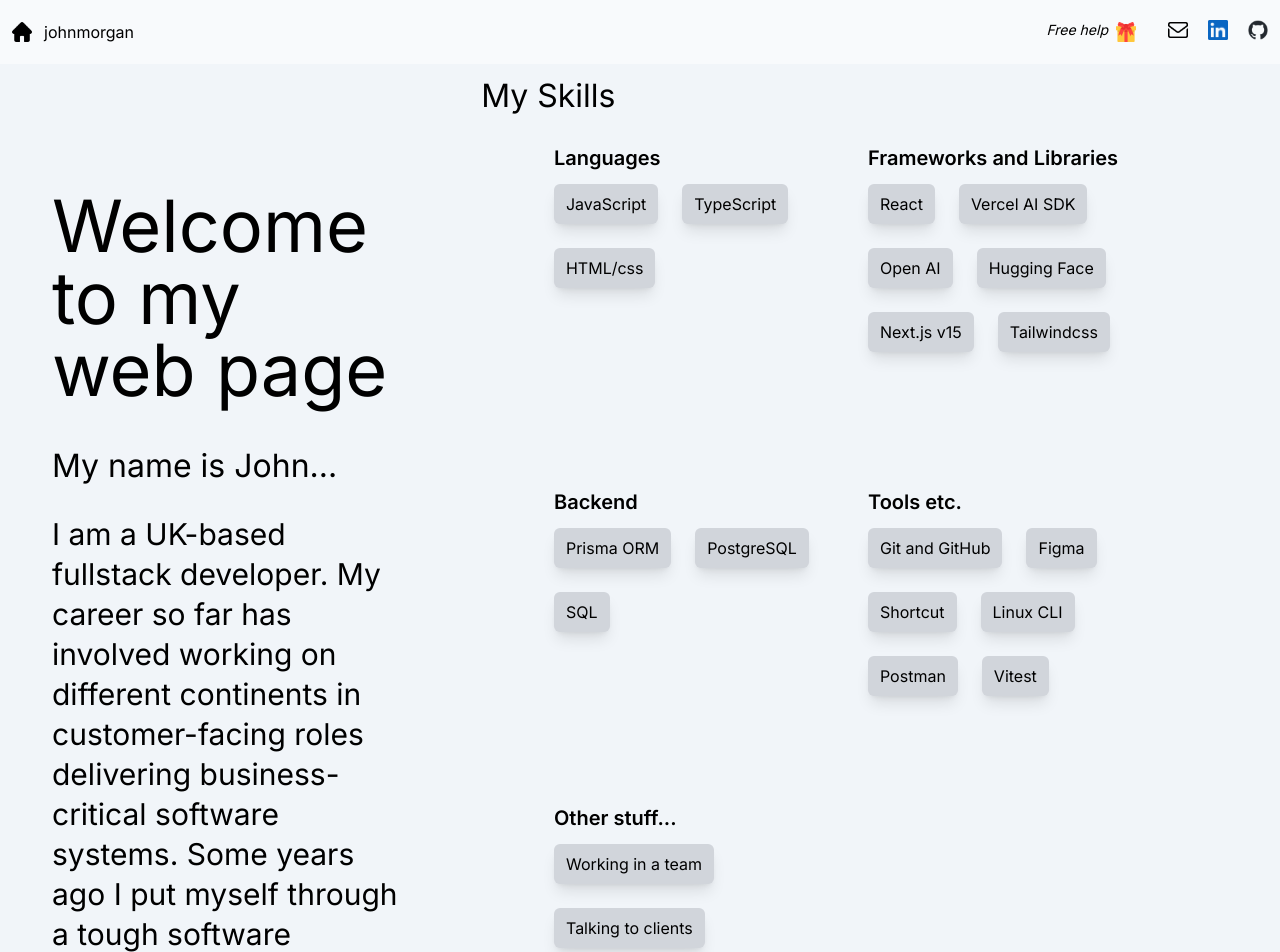
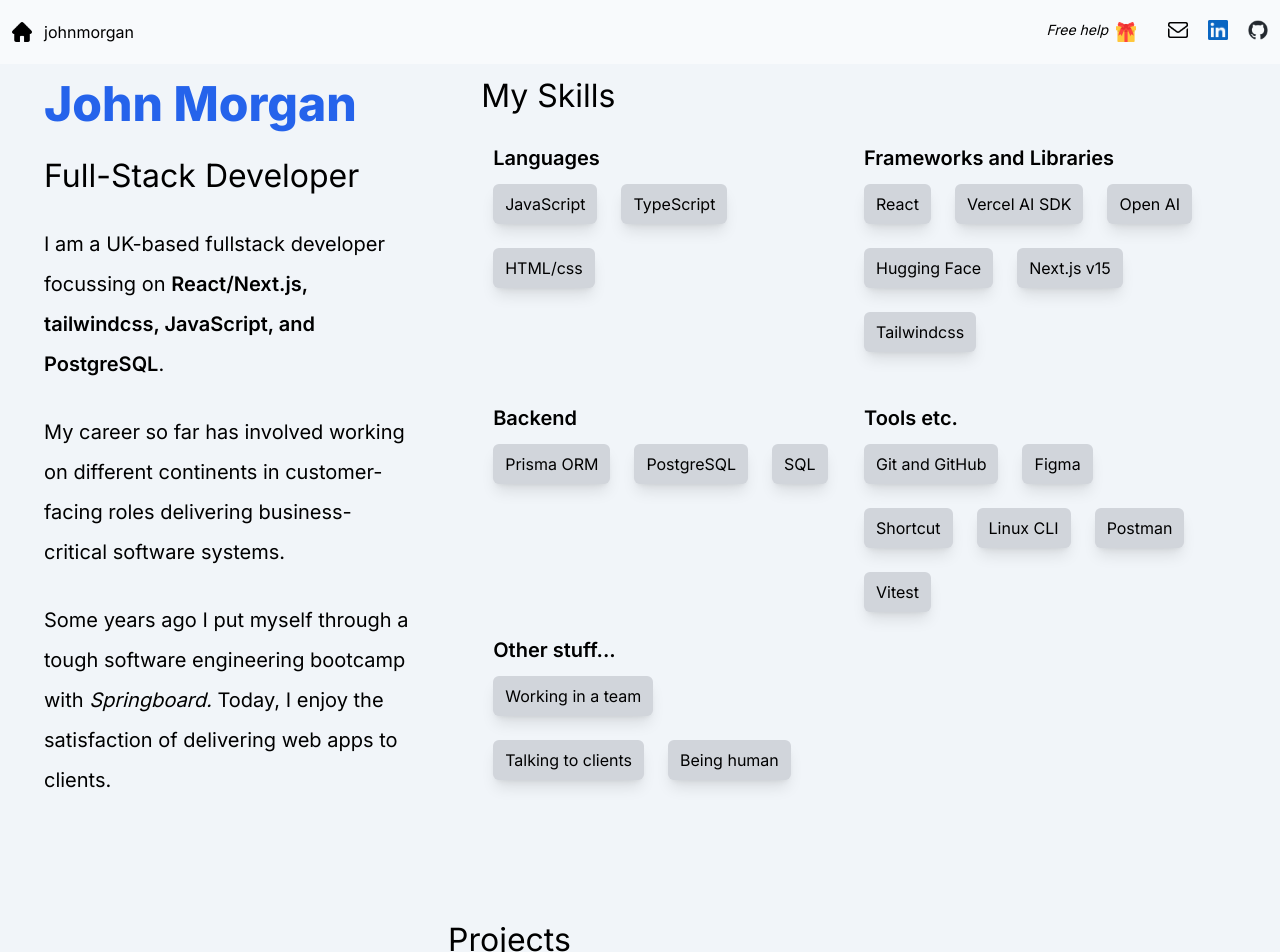
Before and after one commit to johnhm22/iamjohn, a Next.js app: page / in a window 1280 px wide. Shown: the top 952 px of the page. Built offline with nearby package versions, Linux system fonts and the light colour scheme.

Commit message:
Updates to reflect new two column design on landing page

```diff
--- a/app/components/Intro.tsx
+++ b/app/components/Intro.tsx
@@ -3,16 +3,29 @@ import React from "react";
 
 const Intro = () => {
   return (
-    <div className="w-11/12 h-[40rem] mx-auto md:min-h-screen flex items-center mb-11">
+    <div className="px-2 mx-auto flex mb-11 max-h-screen">
       <div className="flex flex-col">
-        <h1 className="text-4xl lg:text-7xl mb-11">Welcome to my web page</h1>
-        <div className="h-80 ">
-          <h2 className="heading">My name is John...</h2>
-          <p className="text-xl lg:text-3xl leading-8 lg:leading-10">
-            I am a UK-based fullstack developer. My career so far has involved
-            working on different continents in customer-facing roles delivering
-            business-critical software systems. Some years ago I put myself
-            through a tough software engineering bootcamp with{" "}
+        <h1 className="text-3xl lg:text-5xl mb-8 font-extrabold text-blue-600">
+          John Morgan
+        </h1>
+        <div className="">
+          <h2 className="heading">Full-Stack Developer</h2>
+          <div className="text-xl lg:text-xl leading-8 lg:leading-10">
+            <p className="mb-7">
+              I am a UK-based fullstack developer focussing on{" "}
+              <span className="font-semibold">
+                React/Next.js, tailwindcss, JavaScript, and PostgreSQL
+              </span>
+              .
+            </p>
+            <p className="mb-7">
+              My career so far has involved working on different continents in
+              customer-facing roles delivering business-critical software
+              systems.
+            </p>
+            <p>
+              Some years ago I put myself through a tough software engineering
+              bootcamp with{" "}
               <Link
                 href="https://www.springboard.com/courses/software-engineering-career-track/"
                 target="_blank"
@@ -25,6 +38,7 @@ const Intro = () => {
           </div>
         </div>
       </div>
+    </div>
   );
 };
 
--- a/app/components/MyProjects.tsx
+++ b/app/components/MyProjects.tsx
@@ -4,8 +4,7 @@ import Card from "./Card";
 const MyProjects = () => {
   return (
     <div>
-      <div className="w-11/12 mx-auto min-h-screen">
-        {/* <div className="contain"> */}
+      <div className=" mx-auto min-h-screen">
         <h2 className="heading">Projects</h2>
         <div className="h-full justify-items-center grid grid-cols-1 md:grid-cols-2">
           <Card
--- a/app/components/MySkills.tsx
+++ b/app/components/MySkills.tsx
@@ -14,7 +14,7 @@ const MySkills = () => {
           <div className="min-h-max">
             <h2 className="heading">My Skills</h2>
             <div className=" flex justify-center">
-              <div className="grid grid-cols-1 lg:grid-cols-2 gap-x-5 gap-y-10 lg:gap-y-24 w-5/6">
+              <div className="grid grid-cols-1 lg:grid-cols-2 gap-x-3 gap-y-10 lg:gap-y-3">
                 <div className="mb-7">
                   <p className="ml-3 grid grid-cols-3 gap-3 text-xl font-semibold text-black">
                     Languages
```
Lines whose indentation alone changed are shown as unchanged.
